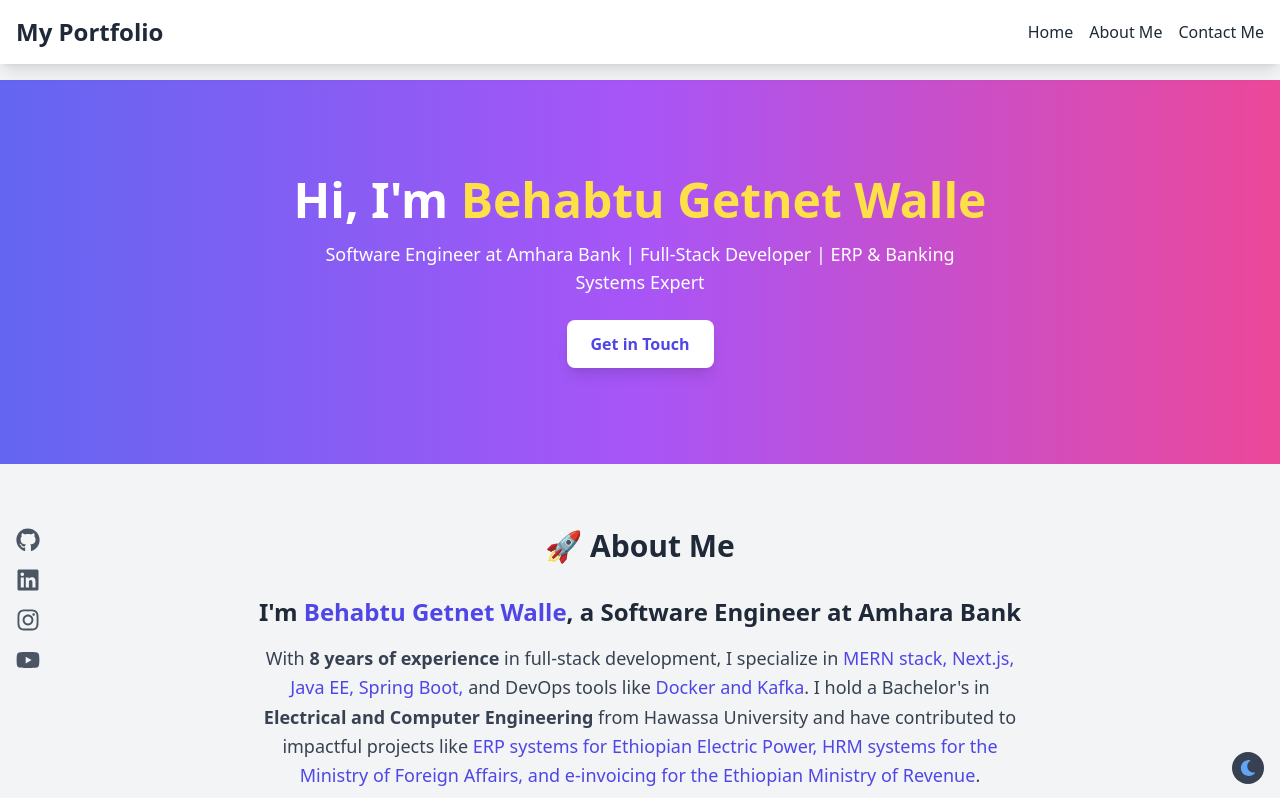
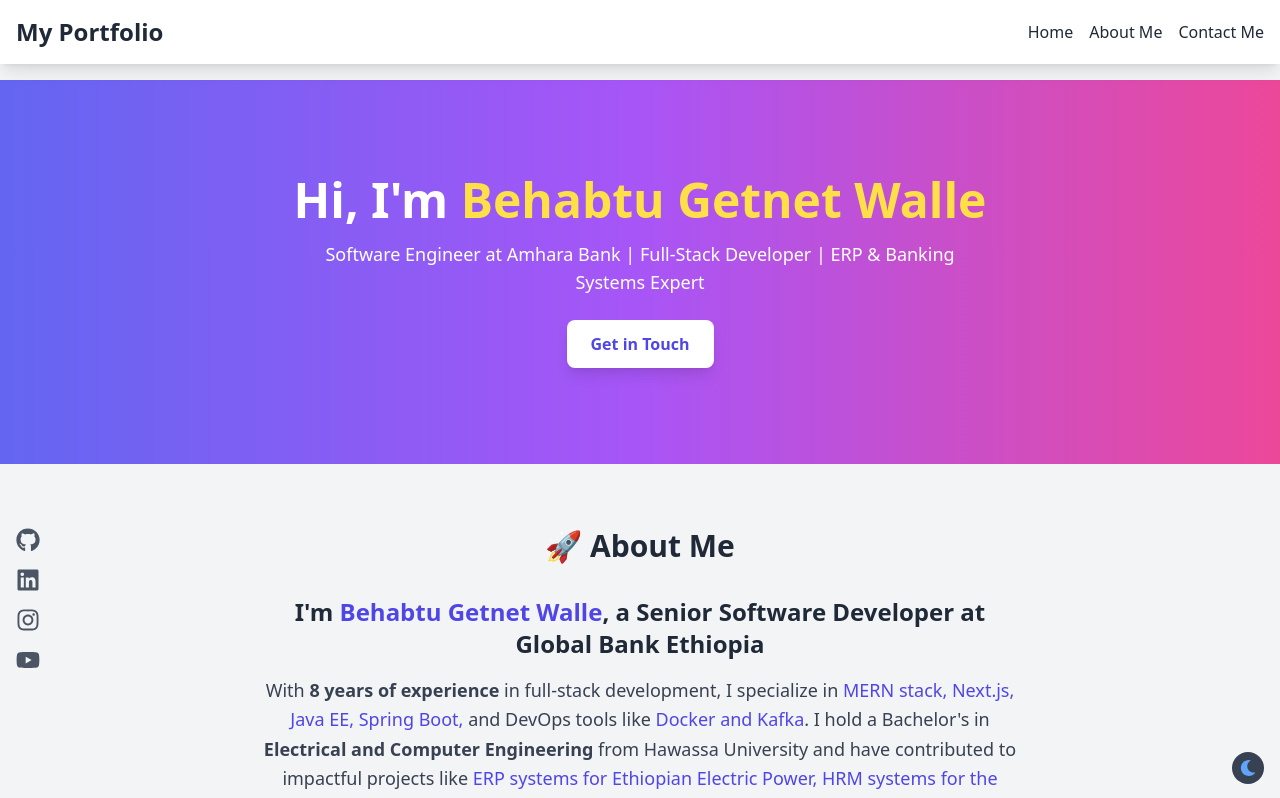
Before and after one commit to behabtuG/my-portfolio, a Next.js app: page / in a window 1280 px wide. Shown: the top 798 px of the page. Built offline with nearby package versions, Linux system fonts and the light colour scheme.

Commit message:
Update job title from Software Engineer to Senior Software Developer

```diff
--- a/src/app/page.js
+++ b/src/app/page.js
@@ -186,8 +186,8 @@
               <span className="text-indigo-600 dark:text-indigo-400">
                 Behabtu Getnet Walle
               </span>
-              , a <span className="font-bold">Software Engineer</span> at Amhara
-              Bank
+              , a <span className="font-bold">Senior Software Developer</span> at Global
+              Bank Ethiopia
             </h3>
             <p className="text-lg text-gray-700 dark:text-gray-300 leading-relaxed">
               With <span className="font-semibold">8 years of experience</span>{" "}
```
